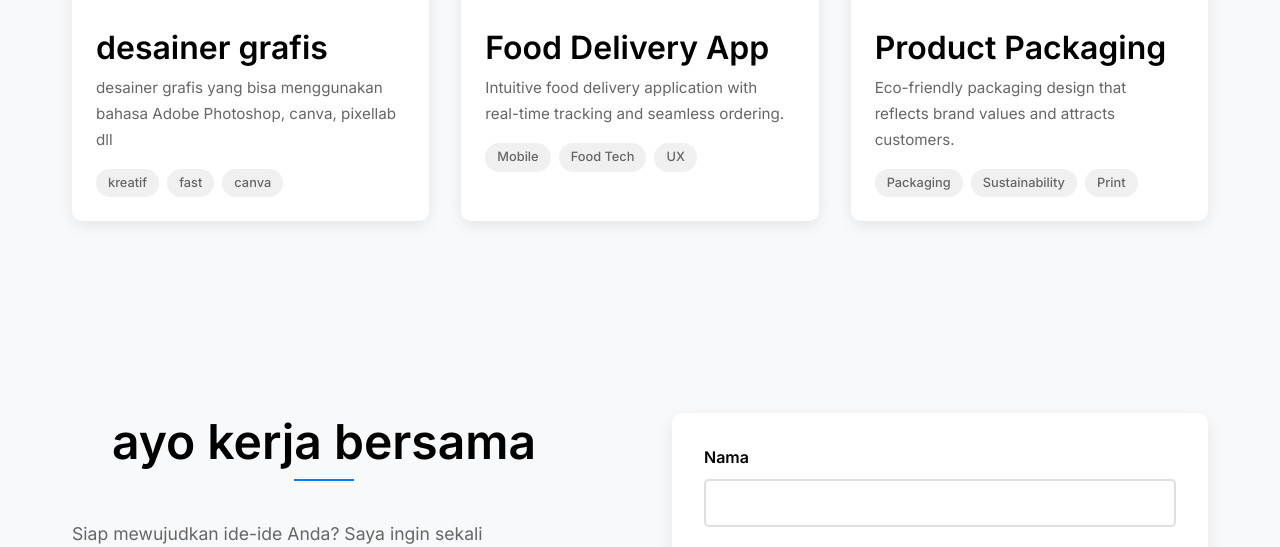
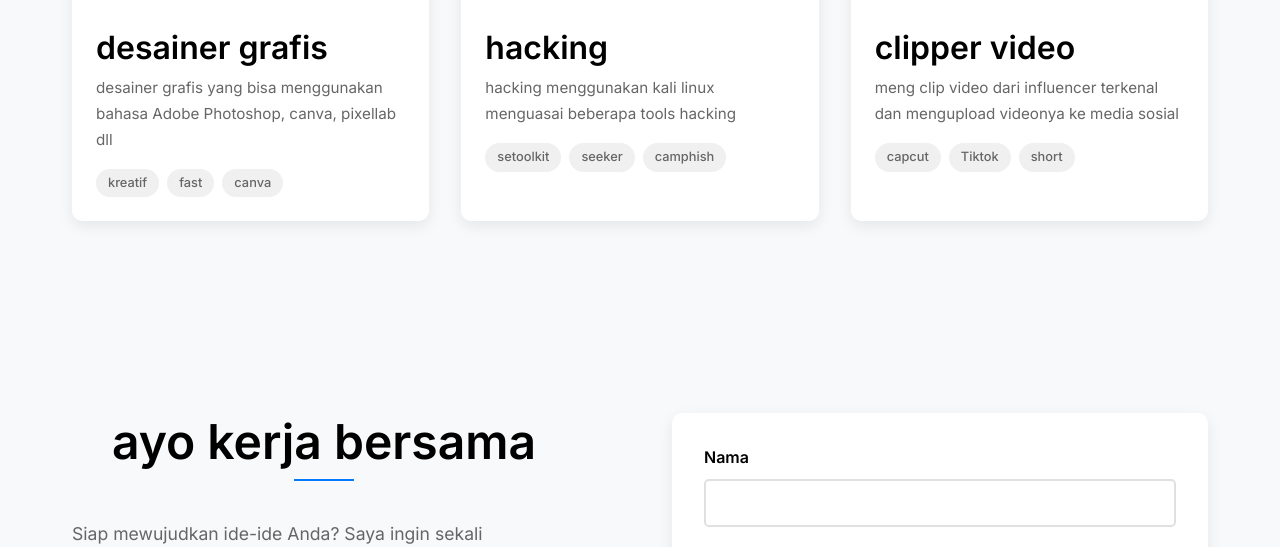
Before and after one commit to Ridho-hub123/portofolio, a plain HTML site: page index.html in a window 1280 px wide. Shown: the part 3699-4246 px from the top of the page. Drawn offline with Linux system fonts and the light colour scheme.

Commit message:
tambah skills hacking dan clipping

```diff
--- a/index.html
+++ b/index.html
@@ -294,7 +294,7 @@
           <div class="portfolio-item fade-in" data-category="mobile">
             <div class="portfolio-image">
               <img
-                src="https://images.unsplash.com/photo-1511296933631-18b1a062212c?w=500&auto=format&fit=crop&q=60&ixlib=rb-4.1.0&ixid=M3wxMjA3fDB8MHxzZWFyY2h8MTZ8fEUlMjBjb21tZXJjZSUyMFBsYXRmb3JtfGVufDB8fDB8fHww"
+                src="https://waldyrious.net/computefreely/img/screenshots/kali-linux-2021.1.jpg"
                 alt="Food Delivery App"
               />
               <div class="portfolio-overlay">
@@ -307,15 +307,14 @@
               </div>
             </div>
             <div class="portfolio-content">
-              <h3 class="portfolio-title">Food Delivery App</h3>
+              <h3 class="portfolio-title">hacking</h3>
               <p class="portfolio-description">
-                Intuitive food delivery application with real-time tracking and
-                seamless ordering.
+                hacking menggunakan kali linux menguasai beberapa tools hacking
               </p>
               <div class="portfolio-tags">
-                <span class="tag">Mobile</span>
-                <span class="tag">Food Tech</span>
-                <span class="tag">UX</span>
+                <span class="tag">setoolkit</span>
+                <span class="tag">seeker</span>
+                <span class="tag">camphish</span>
               </div>
             </div>
           </div>
@@ -323,7 +322,7 @@
           <div class="portfolio-item fade-in" data-category="branding">
             <div class="portfolio-image">
               <img
-                src="https://plus.unsplash.com/premium_photo-1683798464819-d1376249293e?w=500&auto=format&fit=crop&q=60&ixlib=rb-4.1.0&ixid=M3wxMjA3fDB8MHxzZWFyY2h8MTd8fEUlMjBjb21tZXJjZSUyMFBsYXRmb3JtfGVufDB8fDB8fHww"
+                src="https://kol.id/blogs/images/clapperboard-3d-glasses_11zon.jpg"
                 alt="Product Packaging"
               />
               <div class="portfolio-overlay">
@@ -336,15 +335,14 @@
               </div>
             </div>
             <div class="portfolio-content">
-              <h3 class="portfolio-title">Product Packaging</h3>
+              <h3 class="portfolio-title">clipper video</h3>
               <p class="portfolio-description">
-                Eco-friendly packaging design that reflects brand values and
-                attracts customers.
+                meng clip video dari influencer terkenal dan mengupload videonya ke media sosial
               </p>
               <div class="portfolio-tags">
-                <span class="tag">Packaging</span>
-                <span class="tag">Sustainability</span>
-                <span class="tag">Print</span>
+                <span class="tag">capcut</span>
+                <span class="tag">Tiktok</span>
+                <span class="tag">short</span>
               </div>
             </div>
           </div>
```
